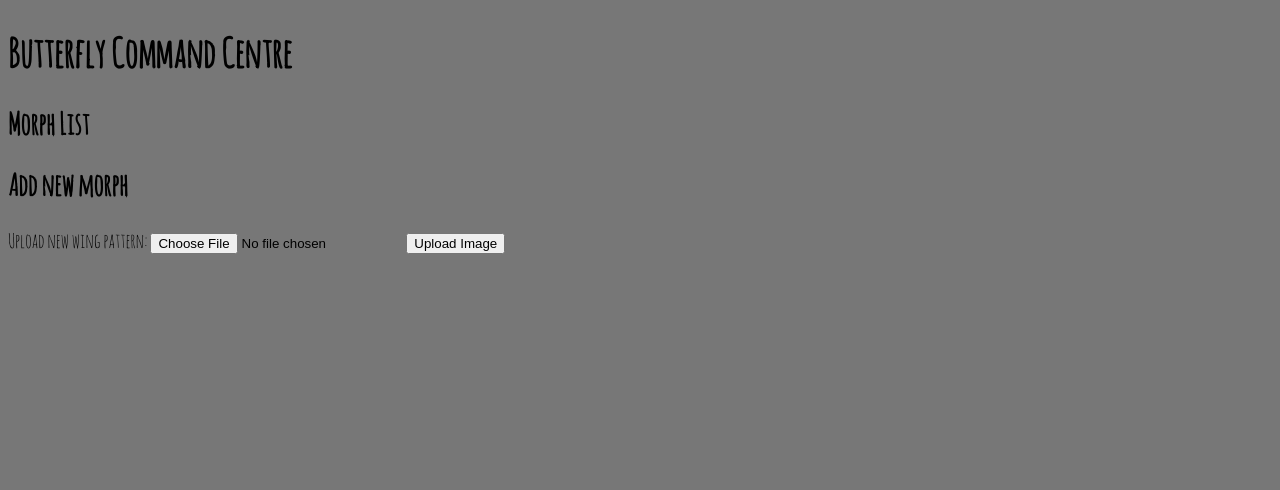
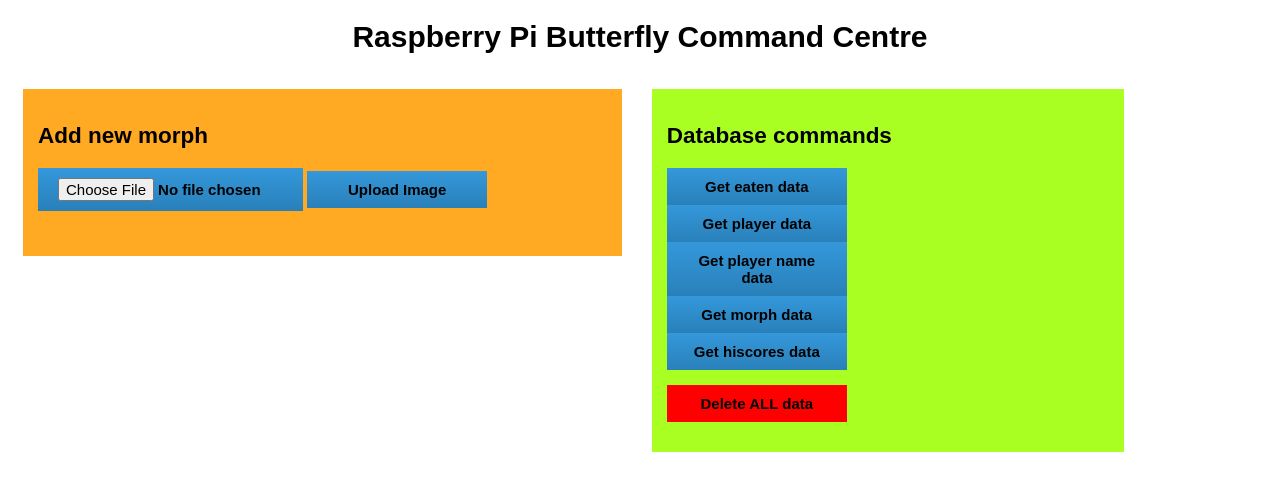
Before and after one commit to nebogeo/hungry-birds-2, a plain HTML site: page client/htdocs/admin.html in a window 1280 px wide. Drawn offline with Linux system fonts and the light colour scheme; no server answers.

Commit message:
hiscores and db access

```diff
--- a/client/htdocs/admin.html
+++ b/client/htdocs/admin.html
@@ -1,25 +1,40 @@
 <!DOCTYPE html>
 <html>
   <head>
-    <title>Butterfly Command Centre</title>
+    <title>Raspberry Pi Butterfly Command Centre</title>
 
 
     <link href="css/admin.css" rel="stylesheet" type="text/css">
-    <body bgcolor="#000">
-      <h1>Butterfly Command Centre</h1>
+    <body bgcolor="#fff">
+      <center><h1>Raspberry Pi Butterfly Command Centre</h1></center>
 
-      <div class="morph-list">
-        <h2>Morph List</h2>
+      <div class="left">
+        <div class="morph-add">
+          <h2>Add new morph</h2>
+          <form action="game?fn=add-morph" method="post" enctype="multipart/form-data">
+            <input class="btn" style="width:15em;" type="file" name="texture_name" id="texture_name">
+            <input class="btn" type="submit" value="Upload Image" name="submit">
+          </form>
+        </div>
+
+        <div class="morph-list">
+        </div>
+
+
       </div>
 
-      <div class="morph-add">
-        <h2>Add new morph</h2>
-        <form action="game?fn=add-morph" method="post" enctype="multipart/form-data">
-          Upload new wing pattern:
-          <input type="file" name="texture_name" id="texture_name">
-          <input type="submit" value="Upload Image" name="submit">
-        </form>
+      <div class="right">
+        <h2>Database commands</h2>
+        <button class="btn" onclick="location.href='game?fn=get-data&table-id=0'">Get eaten data</button></br>
+        <button class="btn" onclick="location.href='game?fn=get-data&table-id=1'">Get player data</button></br>
+        <button class="btn" onclick="location.href='game?fn=get-data&table-id=2'">Get player name data</button></br>
+        <button class="btn" onclick="location.href='game?fn=get-data&table-id=3'">Get morph data</button></br>
+        <button class="btn" onclick="location.href='game?fn=get-data&table-id=4'">Get hiscores data</button></br>
+        <p>
+          <button class="btn" onclick="if (confirm('Delete everying - are you sure?')) location.href='game?fn=nuke-data'" style="background:red;">Delete ALL data</button></br>
+        </p>
       </div>
+
     </body>
 
     <script src="js/jquery-1.9.1.min.js"></script>
--- a/client/htdocs/css/admin.css
+++ b/client/htdocs/css/admin.css
@@ -4,10 +4,11 @@
 }
 
 html, body {
-    font-family: 'amatic';
+    font-family: 'Arial';
+    font-weight: bold;
     color: #000;
-    font-size:  20px;
-    background: #777;
+    font-size:  15px;
+    background: #fff;
     // cursor: url(images/mouse.png), default;
 }
 
@@ -19,21 +20,94 @@ html, body {
     height: 100%;
 }
 
+.left {
+    float: left;
+    background: #ffaa22;
+    margin: 1em;
+    padding: 1em;
+    width: 45%;
+}
+
+.right {
+    float: left;
+    background: #aaff22;
+    padding: 1em;
+    margin: 1em;
+    width: 35%;
+}
+
+button {
+    background: #ffffff;
+}
+
 .morph-list {
-    width: 50%;
 }
 
 .morph-edit {
+    background: #44a8eb;
     clear: left;
+    padding-bottom: 1em;
 }
 .morph-left {
     float: left;
 }
 
 .morph-right {
+    padding-left: 2em;
+    overflow: hidden;
 }
 
 
 .morph-add {
+    padding-bottom: 2em;
     clear: left;
 }
+
+.txt {
+  background: #ffffff;
+  font-family: 'Arial';
+  font-weight: bold;
+  color: #000;
+  font-size: 15px;
+  padding: 10px 20px 10px 20px;
+  text-decoration: none;
+  width: 3em;
+  border: none;
+}
+
+
+.btn {
+  background: #3498db;
+  background-image: -webkit-linear-gradient(top, #3498db, #2980b9);
+  background-image: -moz-linear-gradient(top, #3498db, #2980b9);
+  background-image: -ms-linear-gradient(top, #3498db, #2980b9);
+  background-image: -o-linear-gradient(top, #3498db, #2980b9);
+  background-image: linear-gradient(to bottom, #3498db, #2980b9);
+  font-family: 'Arial';
+  font-weight: bold;
+  color: #000;
+  font-size: 15px;
+  padding: 10px 20px 10px 20px;
+  text-decoration: none;
+  border: none;
+  width: 12em;
+}
+
+.btn:hover {
+  background: #3cb0fd;
+  background-image: -webkit-linear-gradient(top, #3cb0fd, #3498db);
+  background-image: -moz-linear-gradient(top, #3cb0fd, #3498db);
+  background-image: -ms-linear-gradient(top, #3cb0fd, #3498db);
+  background-image: -o-linear-gradient(top, #3cb0fd, #3498db);
+  background-image: linear-gradient(to bottom, #3cb0fd, #3498db);
+  text-decoration: none;
+}
+
+
+input[type=checkbox] {
+  /* All browsers except webkit*/
+  transform: scale(1.5);
+
+  /* Webkit browsers*/
+  -webkit-transform: scale(1.5);
+}
```
Also changed, not shown: client/htdocs/index.html (+4 -2 lines), client/htdocs/images/button.png, client/htdocs/textures/bg.png, 5 other files.
